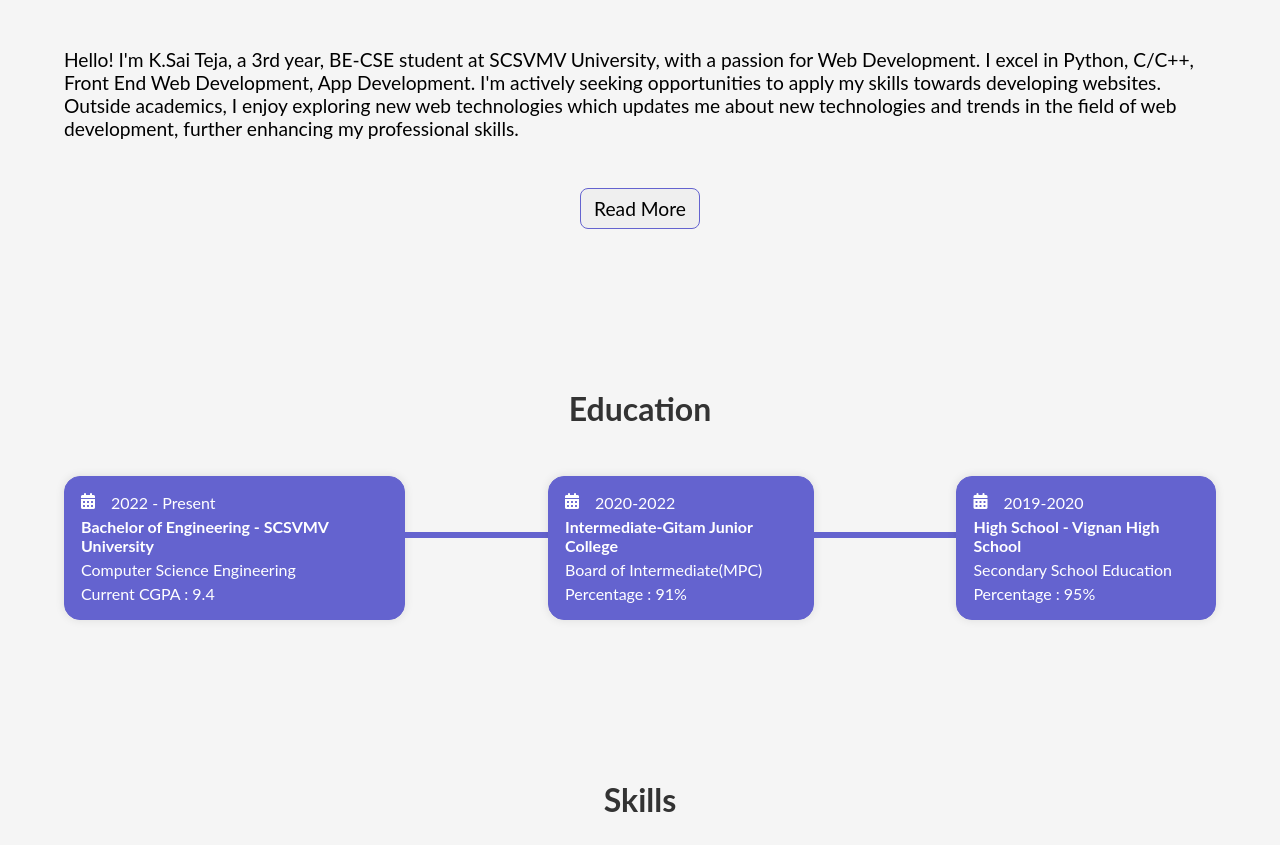
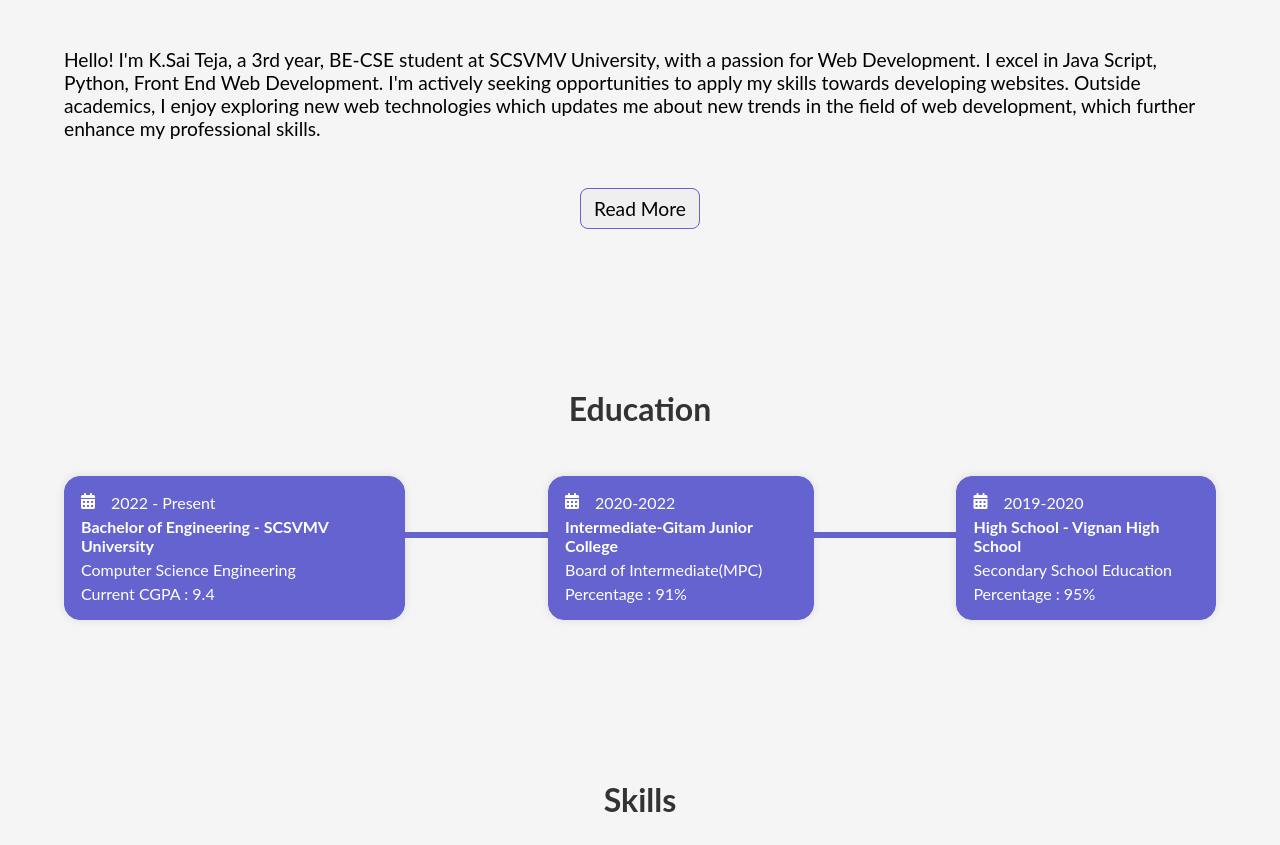
Before and after one commit to Saiteja2580/Portfolio, a website built with Parcel: page index.html in a window 1280 px wide. Shown: the part 1198-2043 px from the top of the page. Built offline with nearby package versions, Linux system fonts and the light colour scheme.

Commit message:
Modified index.html - about me content updated

```diff
--- a/index.html
+++ b/index.html
@@ -72,12 +72,11 @@
       </div>
       <p>
         Hello! I'm K.Sai Teja, a 3rd year, BE-CSE student at SCSVMV University,
-        with a passion for Web Development. I excel in Python, C/C++, Front End
-        Web Development, App Development. I'm actively seeking opportunities to
-        apply my skills towards developing websites. Outside academics, I enjoy
-        exploring new web technologies which updates me about new technologies
-        and trends in the field of web development, further enhancing my
-        professional skills.
+        with a passion for Web Development. I excel in Java Script, Python,
+        Front End Web Development. I'm actively seeking opportunities to apply
+        my skills towards developing websites. Outside academics, I enjoy
+        exploring new web technologies which updates me about new trends in the
+        field of web development, which further enhance my professional skills.
       </p>
       <div class="read-more">
         <button>Read More</button>
```
